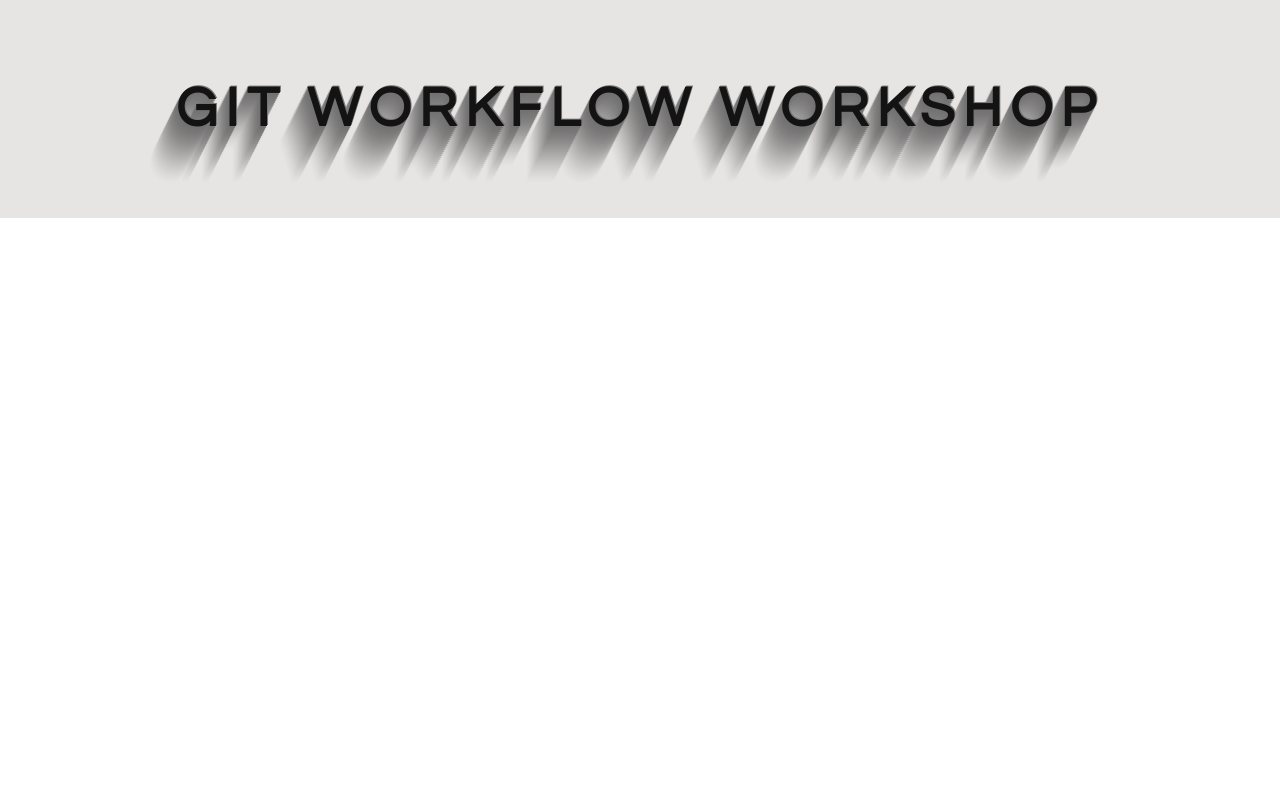
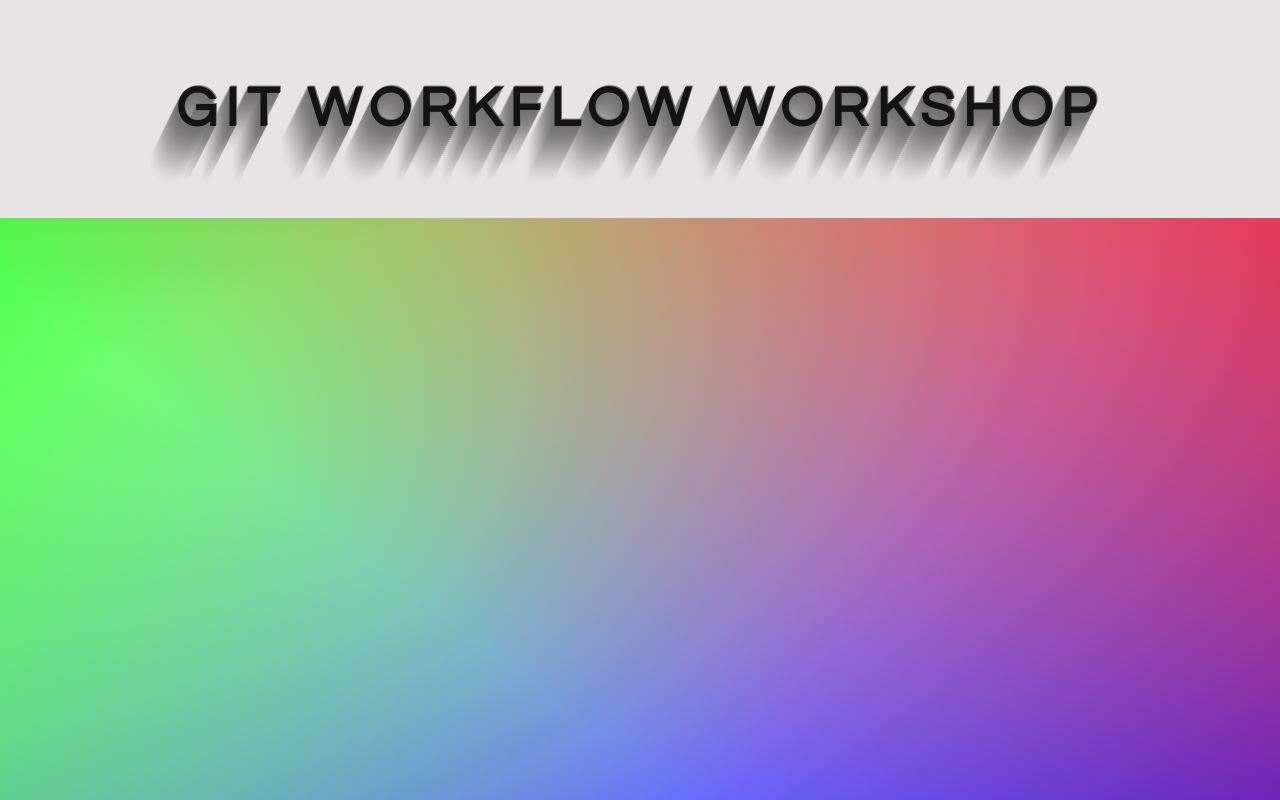
Before and after one commit to FAC-Sixteen/S-K, a plain HTML site: page index.html in a window 1280 px wide. Drawn offline with Linux system fonts and the light colour scheme.

Commit message:
snazzy background Relates #7

```diff
--- a/style.css
+++ b/style.css
@@ -1,6 +1,18 @@
 * {
   margin: 0;
   padding: 0;
+}
+
+body {
+  top: 0;
+  left:0;
+  width: 100%;
+  height: 100vh;
+  background:
+  linear-gradient(217deg, rgba(255,0,0,.8), rgba(255,0,0,0) 70.71%),
+  linear-gradient(127deg, rgba(0,255,0,.8), rgba(0,255,0,0) 70.71%),
+  linear-gradient(336deg, rgba(0,0,255,.8), rgba(0,0,255,0) 70.71%);
+
 }
 
 .page-heading {
```
